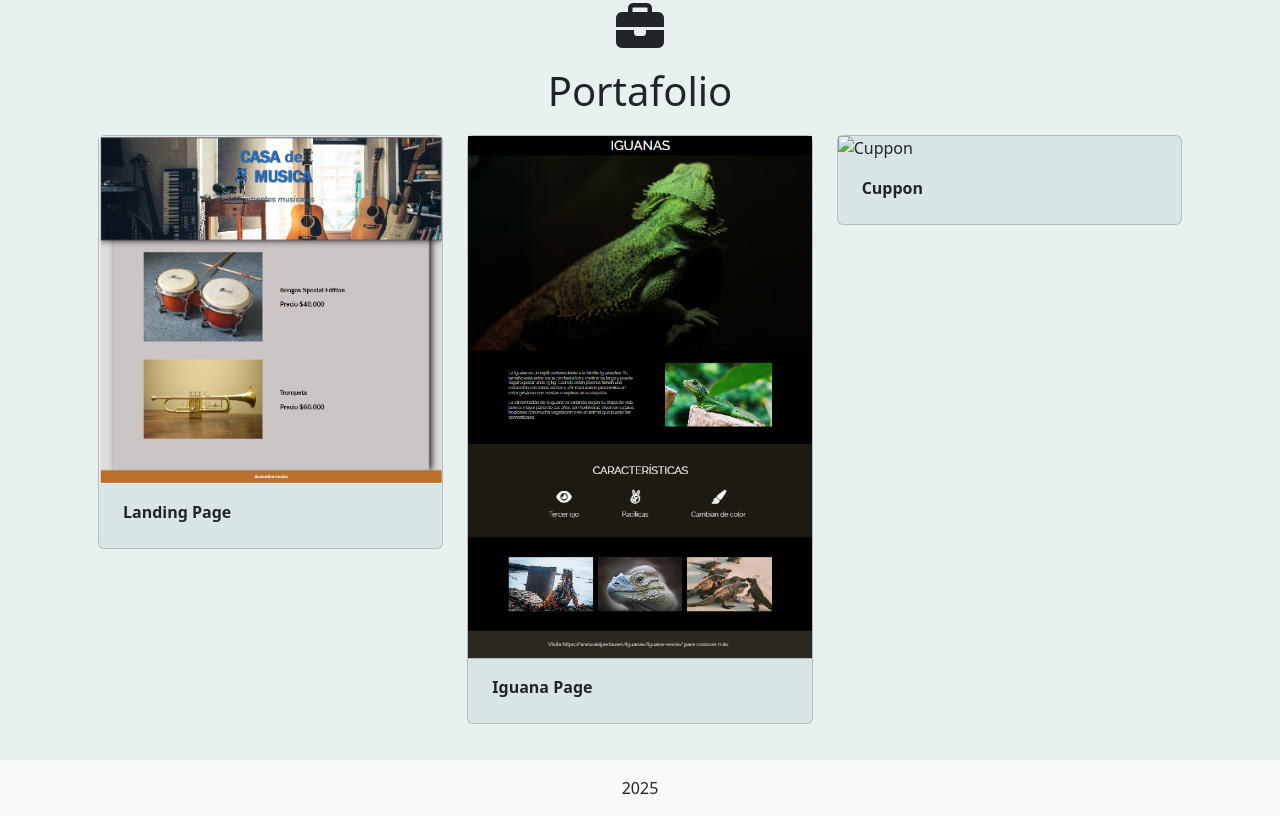
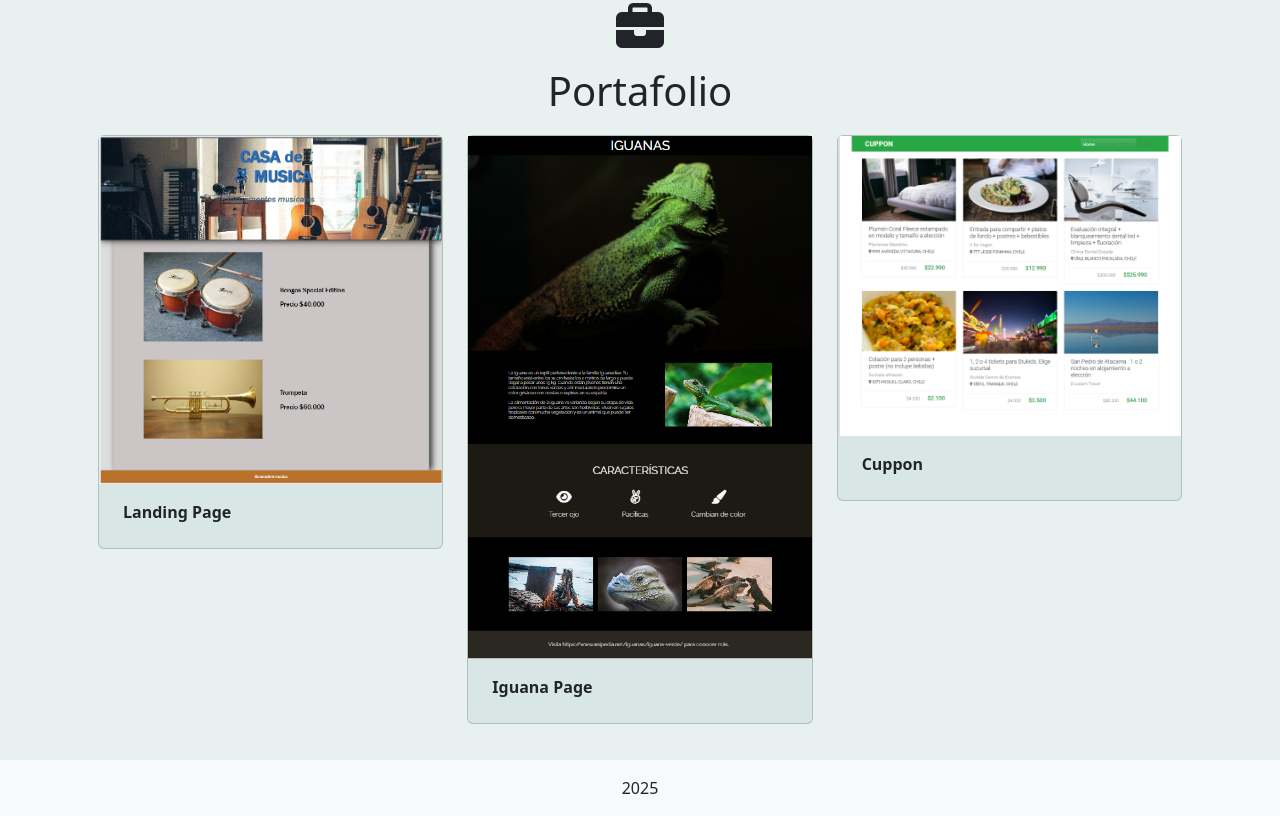
Before and after one commit to Seba3233/Curriculum, a plain HTML site: page index.html in a window 1280 px wide. Shown: the part 1153-1969 px from the top of the page. Drawn offline with nearby package versions, Linux system fonts and the light colour scheme.

Commit message:
add img cuppon portafolio

```diff
--- a/index.html
+++ b/index.html
@@ -148,7 +148,7 @@
                     </div>
                     <div class="col-sm col-lg-4">
                         <div class="card">
-                            <img src="" alt="Cuppon">
+                            <img src="./assets/images/Cuppon.PNG" alt="Cuppon">
                             <div class="card-body">
                                 <div class="card-title justify-content-start px-2">
                                     <strong>Cuppon</strong>
```
Also changed, not shown: assets/images/Cuppon.PNG (added).
